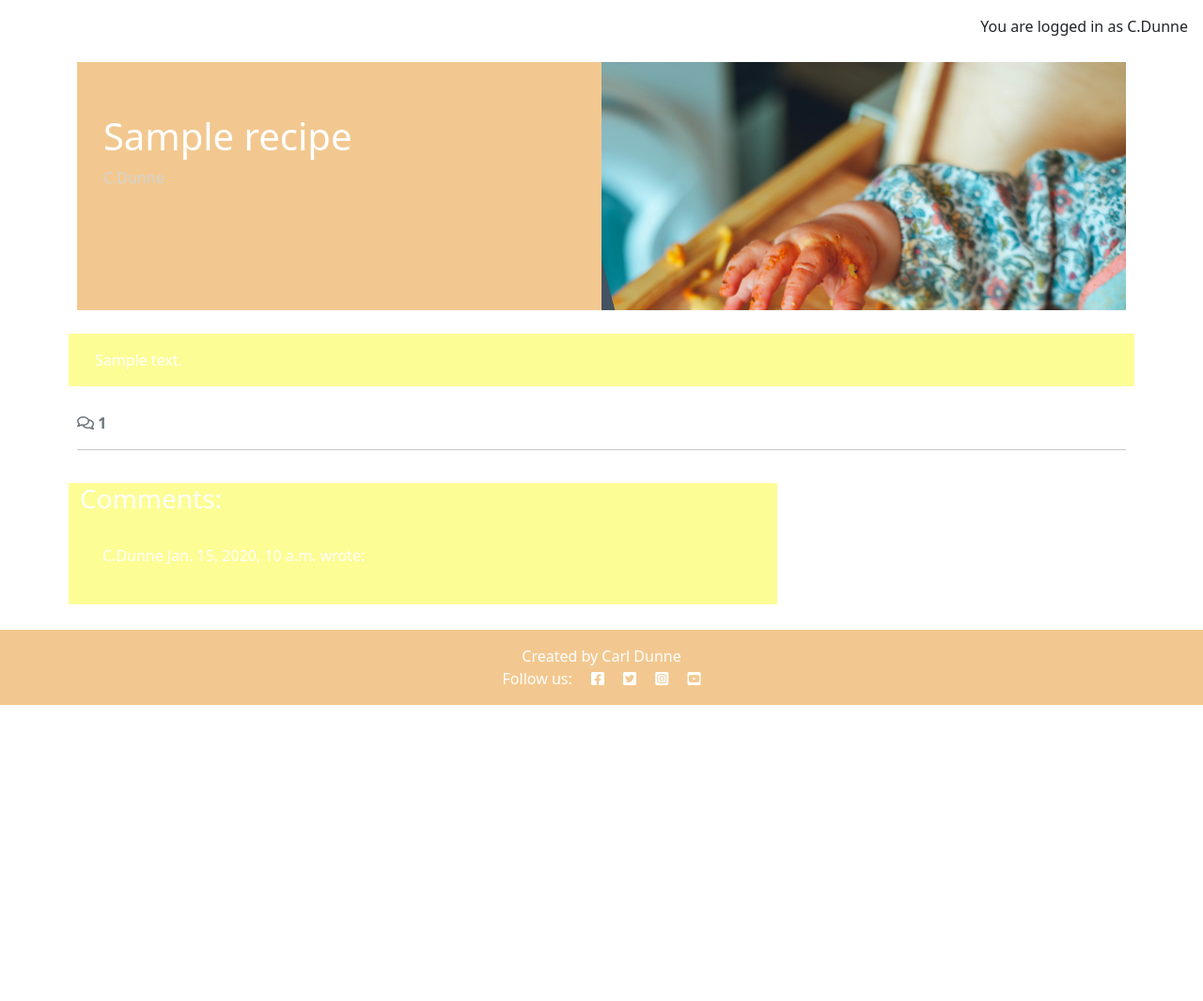
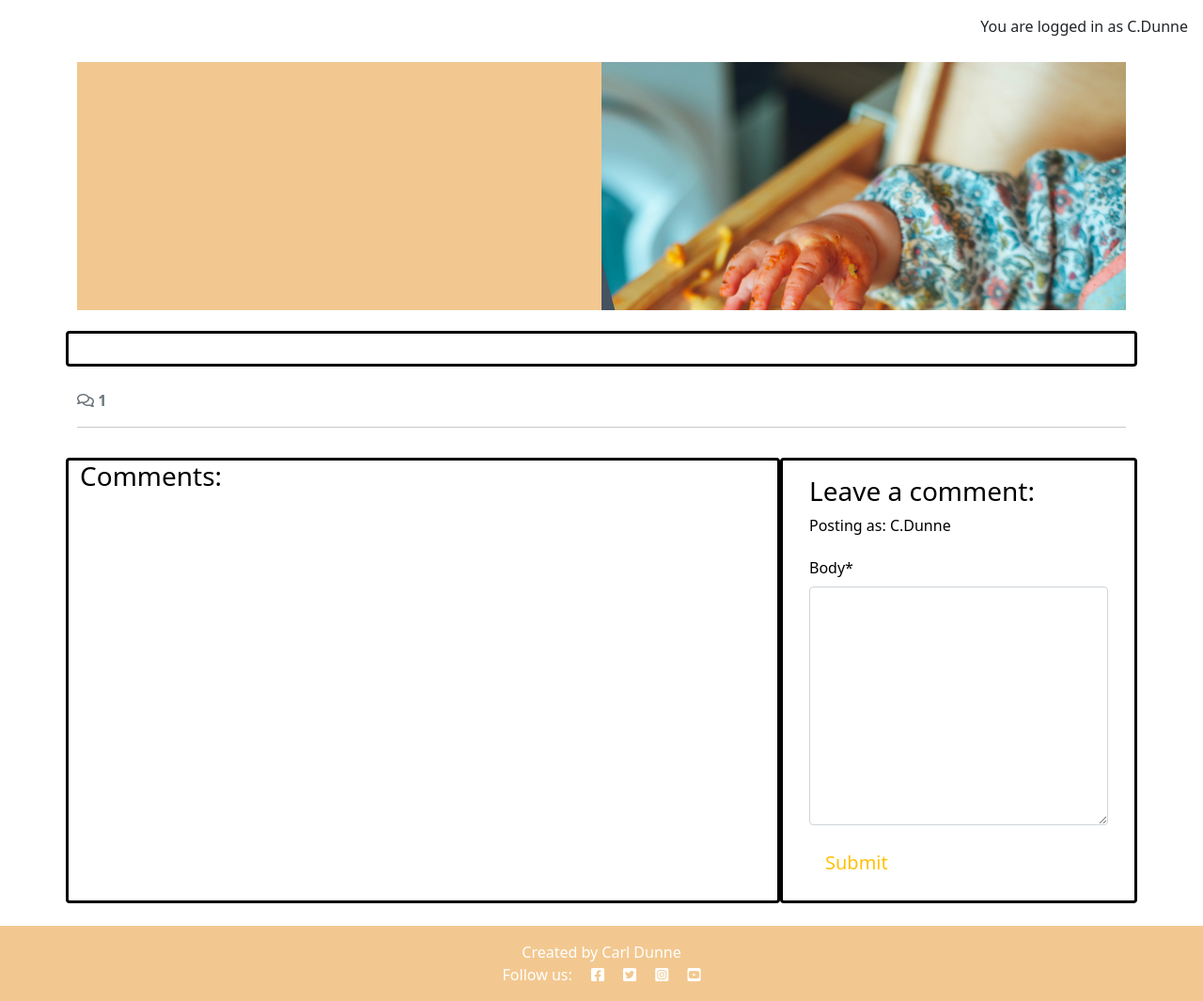
Before and after one commit to DeveloperDunne/Little-Rascal-Recipes, a Django app: a page that uses blog/templates/blog/recipe_detail.html in a window 1280 px wide. Shown: the part 60-1125 px from the top of the page at 94% size. Before the commit the page ends 810 px from the top, so only its background shows below. Run offline with Django 4.2, Linux system fonts and the light colour scheme; a user stored in the database is signed in; data comes from the database, SQL or seed files in the repository; tables that the repository leaves empty hold one stand-in row (values such as "Sample post"); parts of the project's set-up code (start-up, migrations or seed data) failed here and were passed over; some libraries are stand-ins or nearby versions.

Commit message:
Added comment form

```diff
--- a/blog/forms.py
+++ b/blog/forms.py
@@ -0,0 +1,8 @@
+from .models import Comment
+from django import forms
+
+
+class CommentForm(forms.ModelForm):
+    class Meta:
+        model = Comment
+        fields = ('body',)
--- a/blog/models.py
+++ b/blog/models.py
@@ -25,7 +25,7 @@ class Comment(models.Model):
 related_name="comments")
     author = models.ForeignKey(
         User, on_delete=models.CASCADE, related_name="commenter")
-    content = models.TextField()
+    body = models.TextField()
     approved = models.BooleanField(default=False)
     created_on = models.DateTimeField(auto_now_add=True)
 
--- a/blog/templates/blog/recipe_detail.html
+++ b/blog/templates/blog/recipe_detail.html
@@ -1,7 +1,7 @@
 {% extends 'base.html' %}
+{% load static %}
+{% load crispy_forms_tags %}
 {% block content %}
-{% load static %}
-
 <div class="masthead">
     <div class="container">
         <div class="row g-0">
@@ -44,12 +44,10 @@
             <div class="col-md-8 card mb-4  mt-3 ">
                 <h3>Comments:</h3>
                 <div class="card-body">
-              <!-- We want a for loop inside the empty control tags
-                to iterate through each comment in comments -->
-              {% for comment in comments %}
-              <div class="p-2 comments
-                {% if not comment.approved and comment.author == user %}
-                faded{% elif not comment.approved %} d-none{% endif %}">
+                    <!-- We want a for loop inside the empty control tags to iterate through each comment in comments -->
+                    {% for comment in Comments %}
+                    <div
+                        class="p-2 comments{% if not comment.approved and comment.author == user %} faded{% elif not comment.approved %} d-none{% endif %}">
                         <p class="font-weight-bold">
                             {{ comment.author }}
                             <span class="font-weight-normal">
@@ -60,15 +58,32 @@
                             {{ comment.body | linebreaks }}
                         </div>
                         {% if not comment.approved and comment.author == user %}
-                <p class="approval">
-                  This comment is awaiting approval
-                </p>
+                        <p class="approval">This comment is awaiting approval</p>
                         {% endif %}
                 </div>
                 <!-- Our for loop ends here -->
                 {% endfor %}
             </div>
         </div>
+  <!-- Creating New Comments -->
+  <div class="col-md-4 card mb-4 mt-3">
+    <div class="card-body">
+      {% if user.is_authenticated %}
+      <h3>Leave a comment:</h3>
+      <p>Posting as: {{ user.username }}</p>
+      <form id="commentForm" method="post"
+        style="margin-top: 1.3em;">
+        {{ comment_form | crispy }}
+        {% csrf_token %}
+        <button id="submitButton" type="submit"
+          class="btn btn-signup btn-lg">Submit</button>
+      </form>
+      {% else %}
+      <p>Log in to leave a comment</p>
+      {% endif %}
     </div>
   </div>
+</div>
+</div>
+
 {% endblock content %}
--- a/blog/urls.py
+++ b/blog/urls.py
@@ -3,4 +3,4 @@ from django.urls import path
 
 urlpatterns = [
     path("", views.RecipeList.as_view(), name='home'),
-path('<slug:slug>/', views.recipe_detail,name='recipe_detail'),]
+    path('<slug:slug>/', views.recipe_detail,name='recipe_detail'),]
--- a/blog/views.py
+++ b/blog/views.py
@@ -1,6 +1,7 @@
 from django.shortcuts import render, get_object_or_404
 from django.views import generic
 from .models import Recipe, Comment
+from .forms import CommentForm
 # Create your views here.
 
 class RecipeList(generic.ListView):
@@ -25,15 +26,17 @@ def recipe_detail(request, slug):
 
     queryset = Recipe.objects.filter(status=1)
     recipe = get_object_or_404(queryset, slug=slug)
-    comments = recipe.comments.all().order_by("-created_on")
+    comment = recipe.comments.all().order_by("-created_on")
     comment_count = recipe.comments.filter(approved=True).count()
+    comment_form = CommentForm()
 
     return render(
     request,
     "blog/recipe_detail.html",
     {
-        "recipe": recipe,
-        "comments": comments,
+        "recipe": Recipe,
+        "comments": comment,
         "comment_count": comment_count,
+        "comment_form": comment_form,
     },
 )
--- a/static/css/style.css
+++ b/static/css/style.css
@@ -1,5 +1,5 @@
 body {
-    background-color: #f2c890;
+    background-color: #f0eeea;
 }
 
 .brand {
@@ -28,14 +28,9 @@ body {
 }
 
 .card {
-    background-color: #fdfd96;
-    border: 3px solid #fff;
-    color: white;
-}
-.card:hover {
     background-color: white;
-    border: 3px solid #ffc107;
-    color: #ffc107;
+    border: 3px solid black;
+      color: black;
 }
 
 .image-container {
@@ -97,7 +92,7 @@ body {
 
 .post-link {
     text-decoration: none;
-    color: white;
+    color: black;
 }
 
 .post-link:hover,
```
Lines whose indentation alone changed are shown as unchanged.
